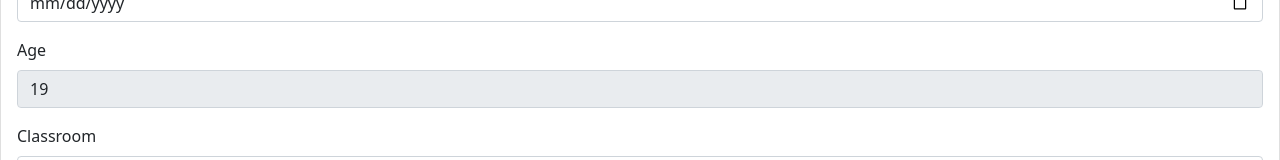
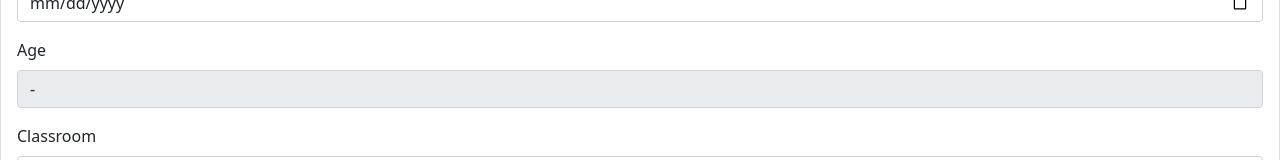
Before and after one commit to Bumbl3b33/school-management-system, a React (Create React App) app: page /manage/students in a window 1280 px wide. Shown: the part 568-728 px from the top of the page. Built offline with nearby package versions, Linux system fonts and the light colour scheme.

Commit message:
add age to manage student form

```diff
--- a/package.json
+++ b/package.json
@@ -6,6 +6,7 @@
     "@testing-library/jest-dom": "^5.16.4",
     "@testing-library/react": "^13.3.0",
     "@testing-library/user-event": "^13.5.0",
+    "luxon": "^3.0.1",
     "react": "^18.2.0",
     "react-dom": "^18.2.0",
     "react-router-dom": "^6.3.0",
--- a/src/pages/manage/students/ManageStudents.jsx
+++ b/src/pages/manage/students/ManageStudents.jsx
@@ -1,9 +1,9 @@
-import ButtonSet from "../../../components/buttonSet/ButtonSet";
 import CustomTable from "../../../components/customTable/CustomTable";
 import CustomForm from "../../../components/customForm/CustomForm";
 import NavigationBar from "../../../components/navbar/NavigationBar";
 import { FormGroup, Label, Input } from "reactstrap";
 import { useState } from "react";
+import {DateTime} from "luxon";
 
 const ManageStudents = () => {
   const [student, setStudent] = useState({});
@@ -95,7 +95,7 @@ const ManageStudents = () => {
           <Input
             id="age"
             readOnly
-            value={19}
+            value={student.dob && DateTime.now().diff(DateTime.fromFormat(student.dob, 'yyyy-MM-dd')).toFormat("yy") || "-"}
           />
         </FormGroup>
         <FormGroup>
```
Also changed, not shown: 1 other file (tests, documents, lock files or other folders).
